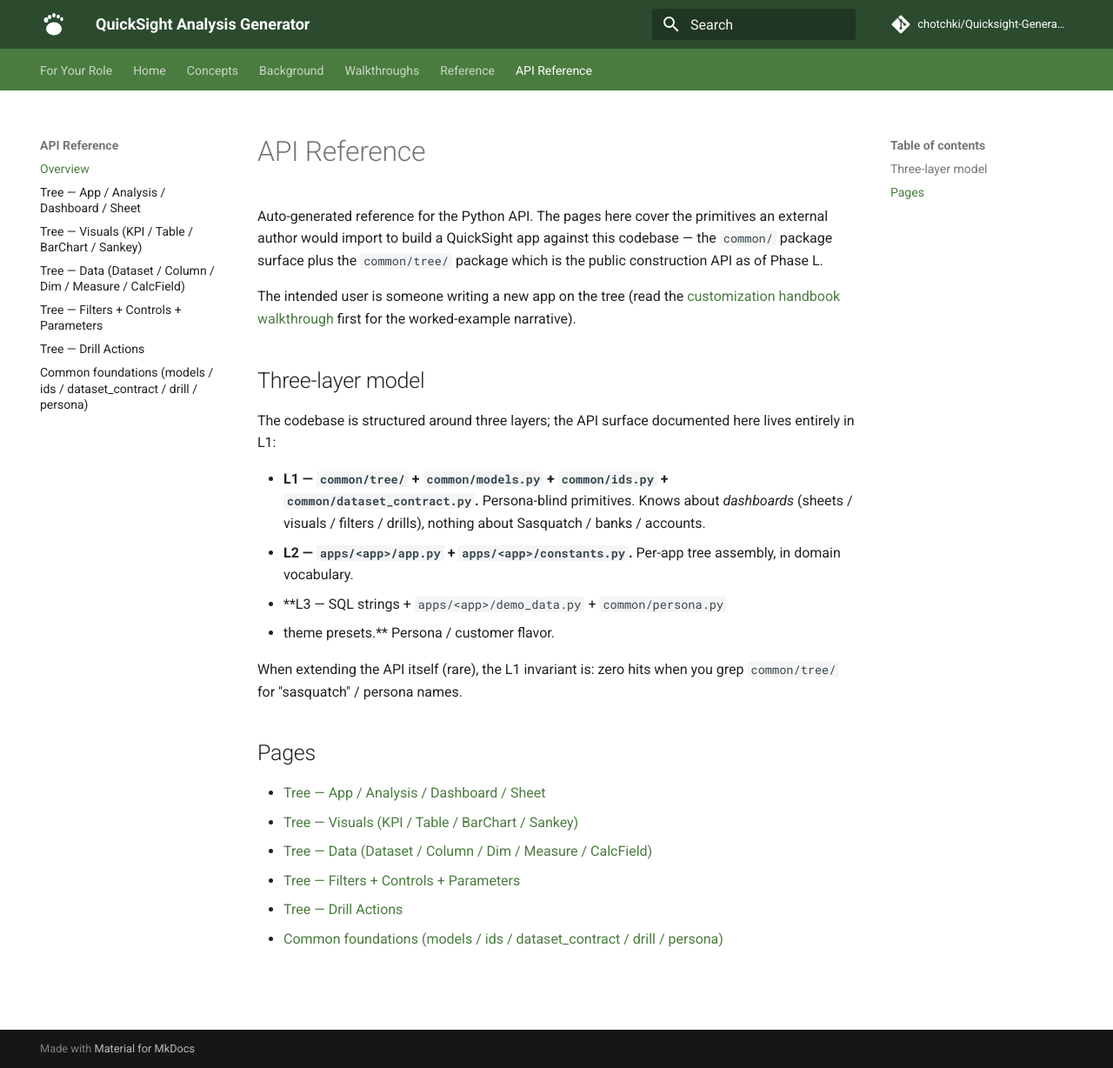
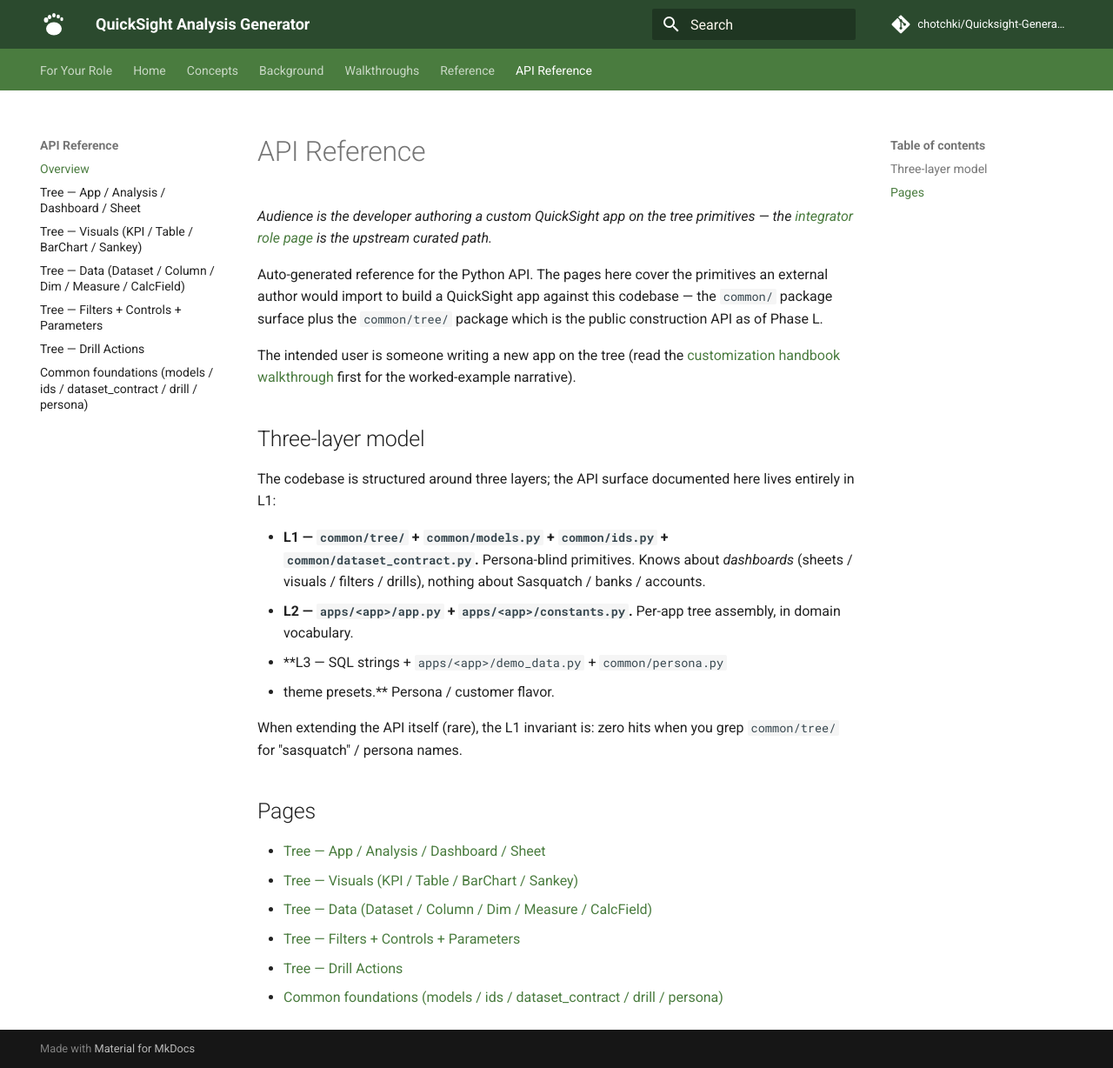
Before and after one commit to chotchki/Quicksight-Generator, an MkDocs documentation site: the page built from src/quicksight_gen/docs/api/index.md, in a window 1280 px wide and 1228 px high. Shown: the whole window at 87% size. Built offline with MkDocs 1.6.1 and Material for MkDocs 9.7.7, drawn with Linux system fonts in a browser that asks for light colours; comment, search, counter and statistics services are not loaded.

Commit message:
Q.2.b.exec.5 — back-link library shelves to For Your Role
Shape C readers can arrive at any shelf overview directly (Concepts,
Walkthroughs, Reference, API Reference). Each now opens with a
one-line italic pointer back to the role pages, so shelf-first
readers know the curated paths exist. Background skipped — Shape B
transition will collapse it into Reference.

API Reference's pointer specifically calls out the integrator role
since that's the only role that drops into the Python tree primitives.

mkdocs build --strict: clean.

Co-Authored-By: Claude Opus 4.7 <noreply@anthropic.com>

```diff
--- a/src/quicksight_gen/docs/api/index.md
+++ b/src/quicksight_gen/docs/api/index.md
@@ -1,4 +1,8 @@
 # API Reference
+
+*Audience is the developer authoring a custom QuickSight app on the
+tree primitives — the [integrator role page](../for-your-role/integrator.md)
+is the upstream curated path.*
 
 Auto-generated reference for the Python API. The pages here cover the
 primitives an external author would import to build a QuickSight app
```
Also changed, not shown: PLAN.md (+4 -6 lines), src/quicksight_gen/docs/concepts/index.md (+3 -0 lines), src/quicksight_gen/docs/reference/index.md (+3 -0 lines), src/quicksight_gen/docs/walkthroughs/index.md (+3 -0 lines).
